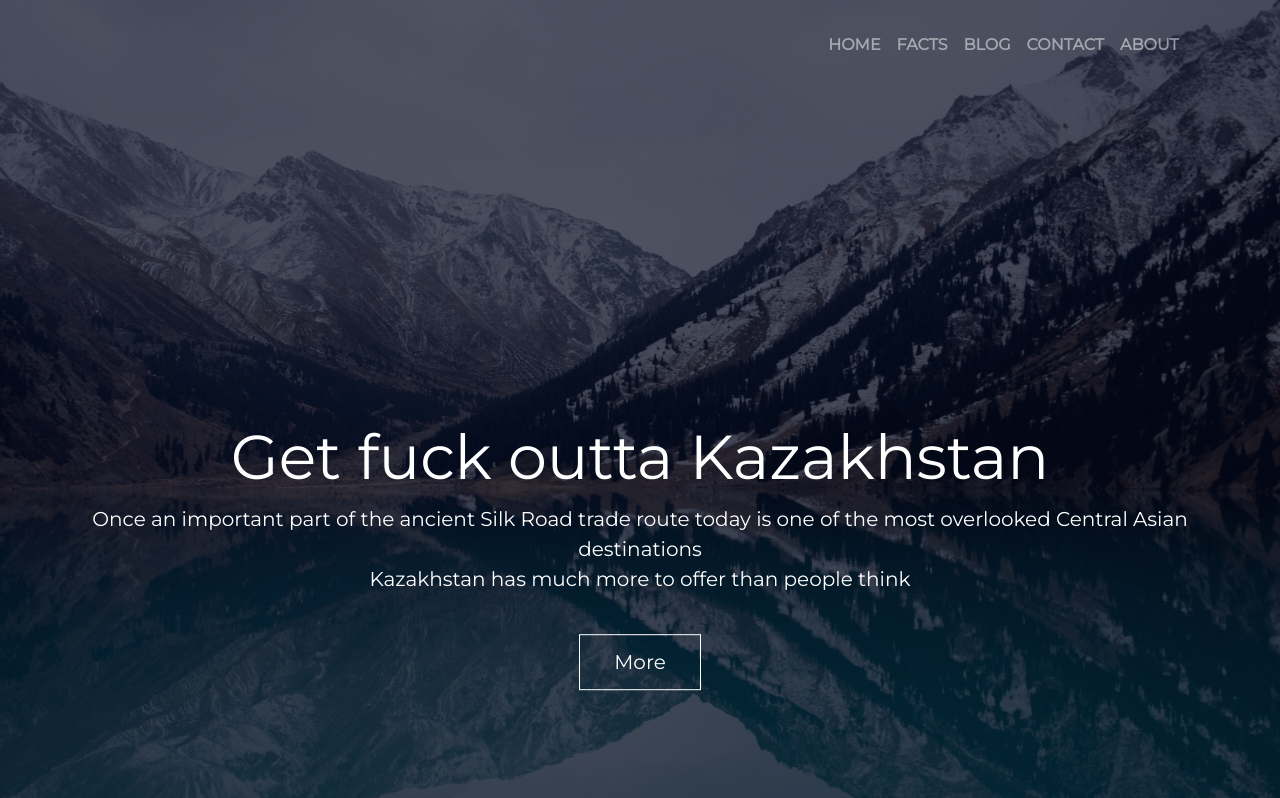
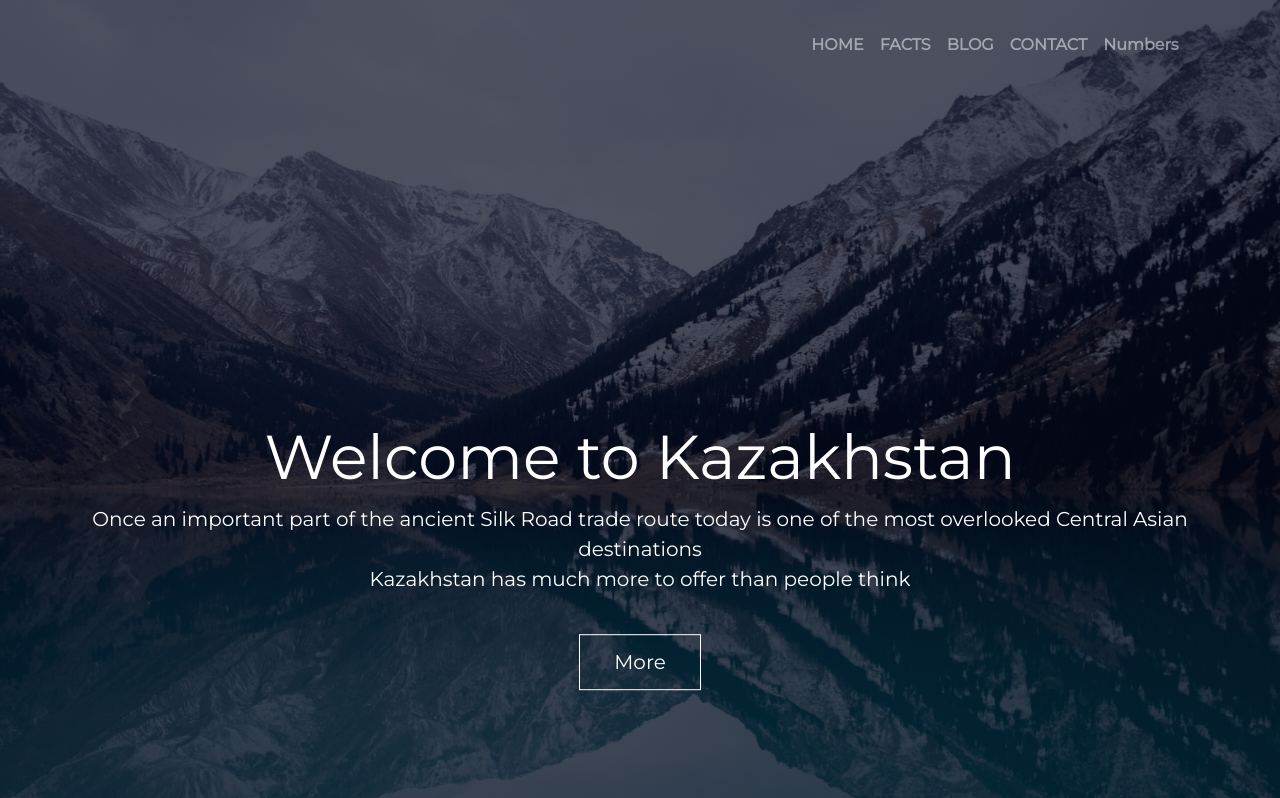
Before and after one commit to zerky19/midterm1, a plain HTML site: page index.html in a window 1280 px wide. Shown: the top 798 px of the page. Drawn offline with nearby package versions, Linux system fonts and the light colour scheme.

Commit message:
second change

```diff
--- a/index.html
+++ b/index.html
@@ -32,7 +32,7 @@
     			<li class="nav-item"><a href="#facts" class="nav-link">FACTS</a></li>
     			<li class="nav-item"><a href="#blog" class="nav-link">BLOG</a></li>
     			<li class="nav-item"><a href="#con" class="nav-link">CONTACT</a></li>
-    			<li class="nav-item"><a href="#footer" class="nav-link">ABOUT</a></li>
+    			<li class="nav-item"><a href="#footer" class="nav-link">Numbers</a></li>
     		</ul>
     	</div>
     	</div>
@@ -40,7 +40,7 @@
     </nav>
 
     <div class="text-box">
-	  	<h1>Get fuck outta Kazakhstan</h1>
+	  	<h1>Welcome to Kazakhstan</h1>
 	  	<p>Once an important part of the ancient Silk Road trade route today is one of the most overlooked Central Asian destinations<br>Kazakhstan has much more to offer than people think</p>
 	  	<a href="#facts" class="hero-btn">More</a>
 	  </div>
```
